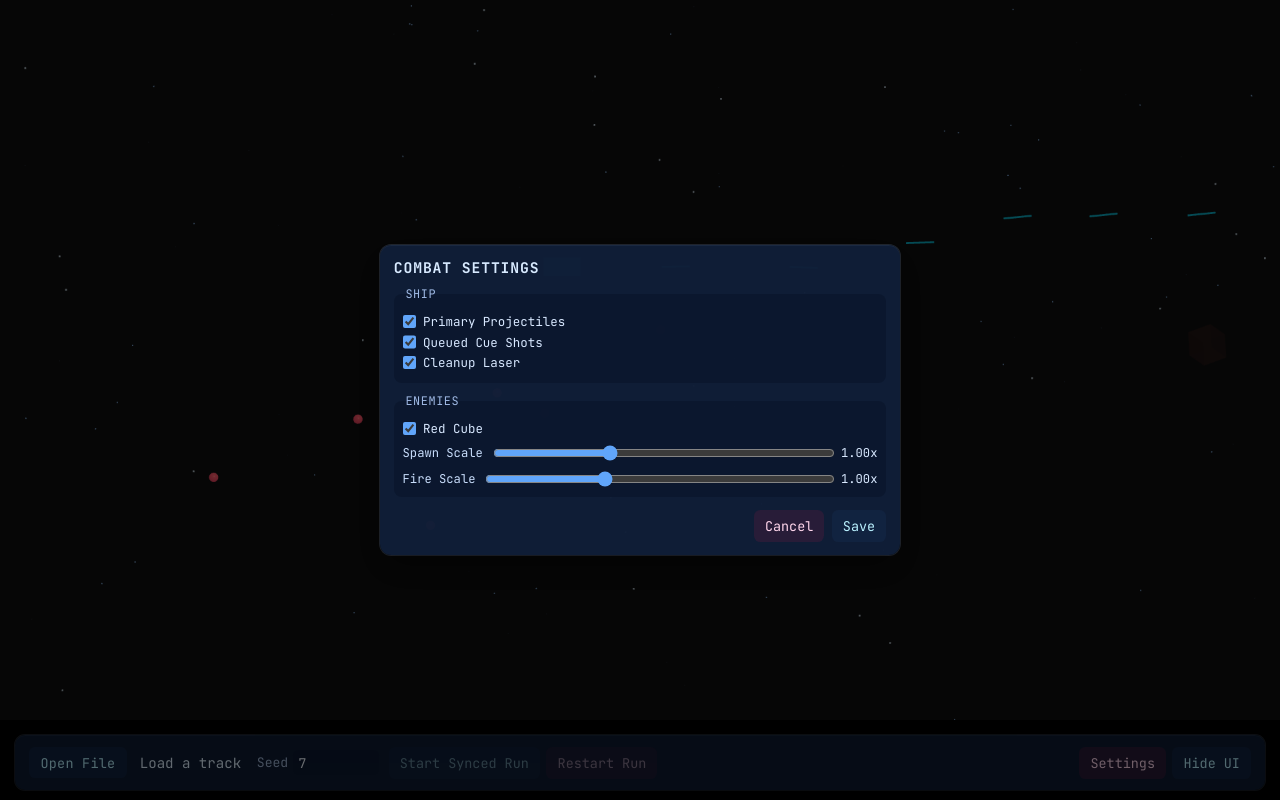
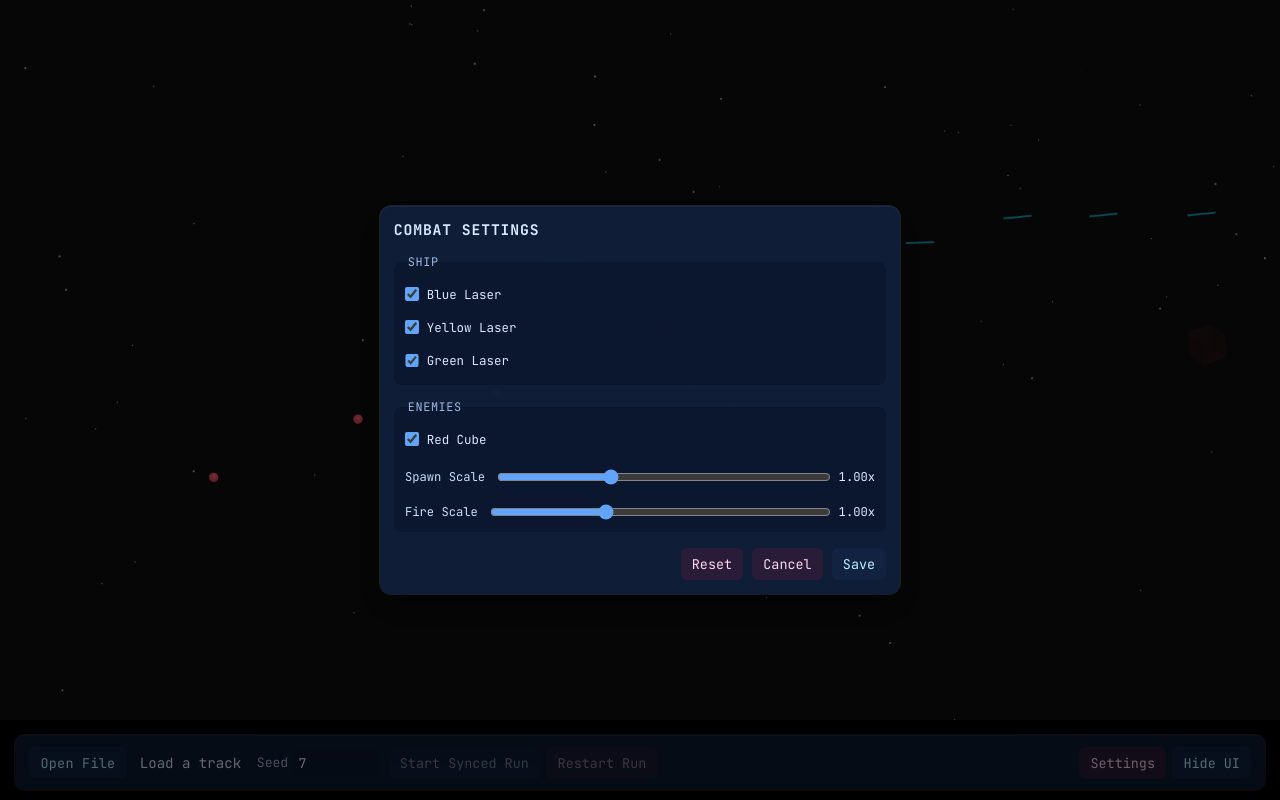
Before and after one commit to mikecao/audio-starfighter, a website built with Vite: page index.html in a window 1280 px wide. Both pictures are taken after a click on the button "Settings". Shown: the top 800 px of the page. Built offline with nearby package versions, Linux system fonts and the light colour scheme; animation ran at ten frames a second.

Commit message:
Refine combat settings modal and switch UI to JetBrains Mono

```diff
--- a/src/styles.css
+++ b/src/styles.css
@@ -1,7 +1,7 @@
-@import url("https://fonts.googleapis.com/css2?family=Inter:wght@400;500;600;700&family=JetBrains+Mono:wght@400;500;600;700&display=swap");
+@import url("https://fonts.googleapis.com/css2?family=JetBrains+Mono:wght@400;500;600;700&display=swap");
 
 :root {
-  --font-sans: "Inter", "Segoe UI", Tahoma, Geneva, Verdana, sans-serif;
+  --font-sans: "JetBrains Mono", "Consolas", "Courier New", monospace;
   --font-mono: "JetBrains Mono", "Consolas", "Courier New", monospace;
   font-family: var(--font-sans);
   color: #d8e5ff;
@@ -346,7 +346,7 @@ body,
 }
 
 .audio-settings-modal__header {
-  margin-bottom: 0.52rem;
+  margin-bottom: 0.95rem;
 }
 
 .audio-settings-modal__title {
@@ -360,15 +360,17 @@ body,
 
 .audio-settings-modal__form {
   display: grid;
-  gap: 0.62rem;
+  gap: 0.9rem;
 }
 
 .audio-settings-modal__group {
   border: 0;
   margin: 0;
-  padding: 0.5rem 0.55rem;
+  padding: 0.66rem 0.7rem;
   border-radius: 0.48rem;
   background: rgb(11 23 45 / 85%);
+  display: grid;
+  gap: 0.38rem;
 }
 
 .audio-settings-modal__legend {
@@ -383,11 +385,11 @@ body,
 .audio-settings-modal__check {
   display: flex;
   align-items: center;
-  gap: 0.42rem;
+  gap: 0.5rem;
   color: #d8e8ff;
   font-family: var(--font-mono);
   font-size: 0.78rem;
-  margin: 0.22rem 0;
+  margin: 0.32rem 0;
 }
 
 .audio-settings-modal__check-input {
@@ -401,8 +403,8 @@ body,
   display: grid;
   grid-template-columns: auto 1fr auto;
   align-items: center;
-  gap: 0.5rem;
-  margin-top: 0.38rem;
+  gap: 0.62rem;
+  margin-top: 0.52rem;
 }
 
 .audio-settings-modal__range-name,
@@ -427,10 +429,10 @@ body,
 }
 
 .audio-settings-modal__footer {
-  margin-top: 0.78rem;
+  margin-top: 1rem;
   display: flex;
   justify-content: flex-end;
-  gap: 0.45rem;
+  gap: 0.55rem;
 }
 
 .audio-controls__seed-row {
--- a/src/ui/audioPanel.ts
+++ b/src/ui/audioPanel.ts
@@ -25,6 +25,15 @@ type UiCombatState = {
   redCubeEnabled: boolean;
   spawnScale: number;
   fireScale: number;
+};
+
+const DEFAULT_COMBAT_STATE: UiCombatState = {
+  primaryProjectiles: true,
+  queuedCueShots: true,
+  cleanupLaser: true,
+  redCubeEnabled: true,
+  spawnScale: 1,
+  fireScale: 1
 };
 
 export function createAudioPanel(
@@ -131,9 +140,9 @@ export function createAudioPanel(
   shipLegend.textContent = "Ship";
   shipGroup.appendChild(shipLegend);
 
-  const shipPrimaryToggle = createModalToggle("Primary Projectiles", true);
-  const shipCueToggle = createModalToggle("Queued Cue Shots", true);
-  const shipCleanupToggle = createModalToggle("Cleanup Laser", true);
+  const shipPrimaryToggle = createModalToggle("Blue Laser", true);
+  const shipCueToggle = createModalToggle("Yellow Laser", true);
+  const shipCleanupToggle = createModalToggle("Green Laser", true);
   shipGroup.append(shipPrimaryToggle.root, shipCueToggle.root, shipCleanupToggle.root);
 
   const enemyGroup = document.createElement("fieldset");
@@ -156,11 +165,15 @@ export function createAudioPanel(
   settingsCancelButton.type = "button";
   settingsCancelButton.className = "audio-controls__button audio-controls__button--secondary";
   settingsCancelButton.textContent = "Cancel";
+  const settingsResetButton = document.createElement("button");
+  settingsResetButton.type = "button";
+  settingsResetButton.className = "audio-controls__button audio-controls__button--secondary";
+  settingsResetButton.textContent = "Reset";
   const settingsSaveButton = document.createElement("button");
   settingsSaveButton.type = "button";
   settingsSaveButton.className = "audio-controls__button";
   settingsSaveButton.textContent = "Save";
-  settingsFooter.append(settingsCancelButton, settingsSaveButton);
+  settingsFooter.append(settingsResetButton, settingsCancelButton, settingsSaveButton);
 
   settingsModal.append(settingsHeader, settingsForm, settingsFooter);
   settingsBackdrop.appendChild(settingsModal);
@@ -192,14 +205,7 @@ export function createAudioPanel(
   let lastTimelineDrawPlaybackTime = -1;
   let placeholderText = "Load a track to view timeline.";
   let runStarting = false;
-  let combatState: UiCombatState = {
-    primaryProjectiles: true,
-    queuedCueShots: true,
-    cleanupLaser: true,
-    redCubeEnabled: true,
-    spawnScale: 1,
-    fireScale: 1
-  };
+  let combatState: UiCombatState = { ...DEFAULT_COMBAT_STATE };
 
   const setAnalysisSummary = (analysis: AudioAnalysisResult): void => {
     summary.textContent = [
@@ -344,6 +350,10 @@ export function createAudioPanel(
 
   settingsCancelButton.addEventListener("click", () => {
     closeSettingsModal();
+  });
+
+  settingsResetButton.addEventListener("click", () => {
+    applyCombatStateToForm(DEFAULT_COMBAT_STATE);
   });
 
   settingsBackdrop.addEventListener("pointerdown", (event) => {
```
